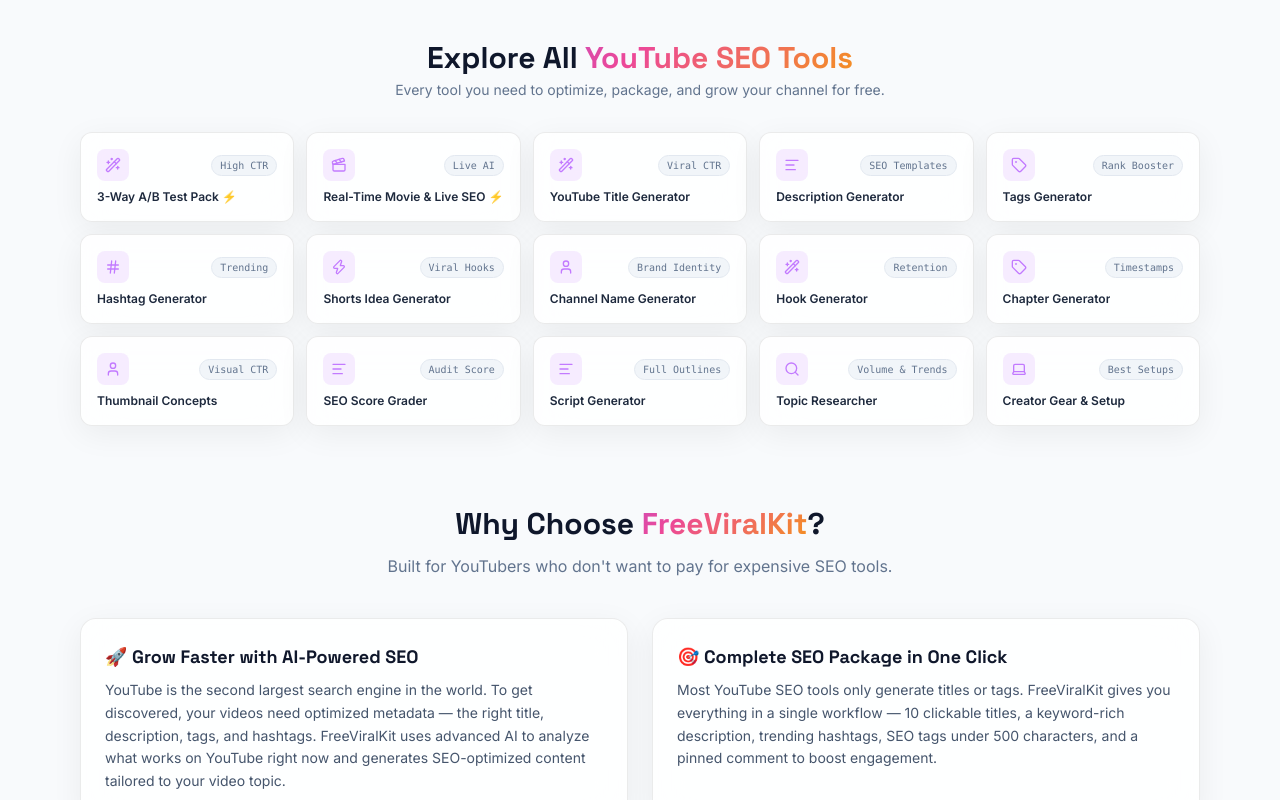
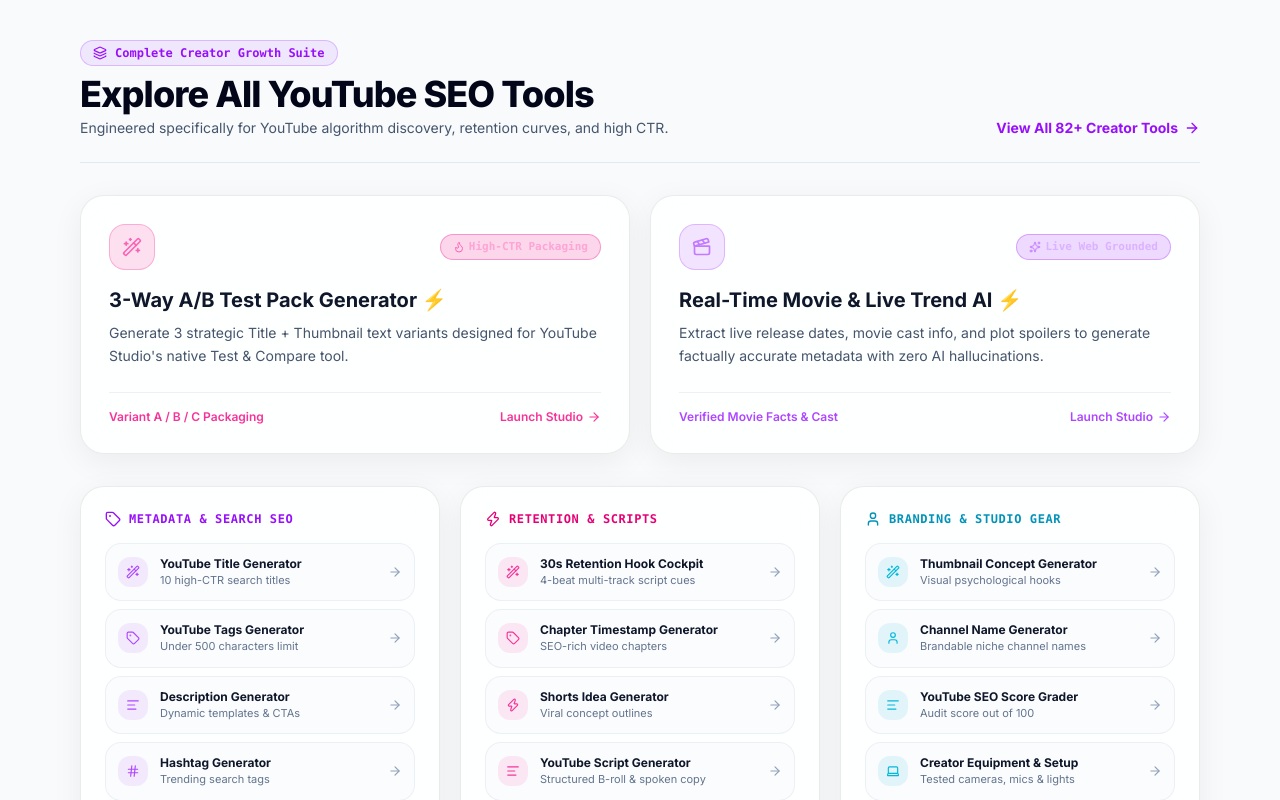
Before and after one commit to shivasap27sh-del/freeviralkit, a Next.js app: page / in a window 1280 px wide. Shown: the part 900-1700 px from the top of the page. Built offline with nearby package versions, Linux system fonts and the light colour scheme; no server answers; the database is empty; what groq-sdk would draw is missing.

Commit message:
feat(ui): redesign homepage tools grid into high-taste Bento layout with visual hierarchy

```diff
--- a/src/components/home/HomeToolsQuickAccess.tsx
+++ b/src/components/home/HomeToolsQuickAccess.tsx
@@ -1,71 +1,224 @@
 import Link from 'next/link';
 import {
   Wand2,
+  Clapperboard,
+  Tag,
   AlignLeft,
+  Hash,
   Search,
+  Zap,
   User,
-  Zap,
-  Tag,
-  Hash,
   Laptop,
   ArrowRight,
-  Clapperboard,
+  Sparkles,
+  Flame,
+  Layers,
 } from 'lucide-react';
-
-const homeTools = [
-  { href: '/youtube-ab-test-generator', title: '3-Way A/B Test Pack ⚡', icon: Wand2, badge: 'High CTR' },
-  { href: '/youtube-realtime-title-generator', title: 'Real-Time Movie & Live SEO ⚡', icon: Clapperboard, badge: 'Live AI' },
-  { href: '/youtube-title-generator', title: 'YouTube Title Generator', icon: Wand2, badge: 'Viral CTR' },
-  { href: '/youtube-description-generator', title: 'Description Generator', icon: AlignLeft, badge: 'SEO Templates' },
-  { href: '/youtube-tags-generator', title: 'Tags Generator', icon: Tag, badge: 'Rank Booster' },
-  { href: '/youtube-hashtag-generator', title: 'Hashtag Generator', icon: Hash, badge: 'Trending' },
-  { href: '/youtube-shorts-idea-generator', title: 'Shorts Idea Generator', icon: Zap, badge: 'Viral Hooks' },
-  { href: '/youtube-channel-name-generator', title: 'Channel Name Generator', icon: User, badge: 'Brand Identity' },
-  { href: '/youtube-hook-generator', title: 'Hook Generator', icon: Wand2, badge: 'Retention' },
-  { href: '/youtube-chapter-generator', title: 'Chapter Generator', icon: Tag, badge: 'Timestamps' },
-  { href: '/youtube-thumbnail-generator', title: 'Thumbnail Concepts', icon: User, badge: 'Visual CTR' },
-  { href: '/youtube-seo-grader', title: 'SEO Score Grader', icon: AlignLeft, badge: 'Audit Score' },
-  { href: '/youtube-script-generator', title: 'Script Generator', icon: AlignLeft, badge: 'Full Outlines' },
-  { href: '/youtube-topic-researcher', title: 'Topic Researcher', icon: Search, badge: 'Volume & Trends' },
-  { href: '/creator-gear', title: 'Creator Gear & Setup', icon: Laptop, badge: 'Best Setups' },
-];
 
 export function HomeToolsQuickAccess() {
   return (
-    <section className="mt-20">
-      <div className="text-center mb-8">
-        <h2 className="font-display text-2xl md:text-3xl font-extrabold text-slate-900 dark:text-white">
-          Explore All <span className="text-gradient">YouTube SEO Tools</span>
+    <section className="mt-20 space-y-8">
+      {/* Section Header */}
+      <div className="flex flex-col md:flex-row md:items-end justify-between gap-4 border-b border-slate-200 dark:border-slate-800/80 pb-6">
+        <div>
+          <div className="inline-flex items-center gap-2 px-3 py-1 rounded-full text-xs font-mono font-bold bg-purple-500/10 border border-purple-500/30 text-purple-600 dark:text-purple-300 mb-2">
+            <Layers className="w-3.5 h-3.5" />
+            <span>Complete Creator Growth Suite</span>
+          </div>
+          <h2 className="text-2xl sm:text-3xl md:text-4xl font-extrabold text-slate-950 dark:text-white tracking-tight">
+            Explore All <span className="gradient-text">YouTube SEO Tools</span>
           </h2>
-        <p className="text-slate-500 text-sm mt-1">
-          Every tool you need to optimize, package, and grow your channel for free.
+          <p className="text-slate-600 dark:text-slate-400 text-sm mt-1">
+            Engineered specifically for YouTube algorithm discovery, retention curves, and high CTR.
           </p>
         </div>
 
-      <div className="grid grid-cols-2 sm:grid-cols-3 lg:grid-cols-5 gap-3">
-        {homeTools.map((tool) => {
-          const Icon = tool.icon;
+        <Link
+          href="/tools"
+          className="inline-flex items-center gap-1.5 text-sm font-bold text-purple-600 dark:text-purple-400 hover:text-purple-500 transition-colors group self-start md:self-auto"
+        >
+          <span>View All 82+ Creator Tools</span>
+          <ArrowRight className="w-4 h-4 group-hover:translate-x-1 transition-transform" />
+        </Link>
+      </div>
+
+      {/* Flagship Bento Highlights (2 Feature Cards) */}
+      <div className="grid grid-cols-1 md:grid-cols-2 gap-5">
+        {/* Flagship 1: A/B Test Pack */}
+        <Link
+          href="/youtube-ab-test-generator"
+          className="glass-card rounded-3xl p-6 sm:p-7 border border-pink-500/30 hover:border-pink-500/60 bg-gradient-to-br from-pink-500/5 via-slate-900/40 to-slate-900/80 group transition-all duration-200 flex flex-col justify-between shadow-lg hover:shadow-pink-500/10"
+        >
+          <div>
+            <div className="flex items-center justify-between gap-2 mb-4">
+              <div className="p-3 rounded-2xl bg-pink-500/15 text-pink-400 border border-pink-500/30">
+                <Wand2 className="w-5 h-5" />
+              </div>
+              <span className="text-[11px] font-mono font-bold px-3 py-1 rounded-full bg-pink-500/20 text-pink-300 border border-pink-500/40 flex items-center gap-1">
+                <Flame className="w-3 h-3 text-pink-400" /> High-CTR Packaging
+              </span>
+            </div>
+            <h3 className="text-xl font-bold text-slate-900 dark:text-white group-hover:text-pink-400 transition-colors">
+              3-Way A/B Test Pack Generator ⚡
+            </h3>
+            <p className="text-slate-600 dark:text-slate-300 text-sm mt-2 leading-relaxed">
+              Generate 3 strategic Title + Thumbnail text variants designed for YouTube Studio&apos;s native Test &amp; Compare tool.
+            </p>
+          </div>
+
+          <div className="mt-6 pt-4 border-t border-slate-200/60 dark:border-slate-800/80 flex items-center justify-between text-xs font-semibold text-pink-500 dark:text-pink-400">
+            <span>Variant A / B / C Packaging</span>
+            <span className="flex items-center gap-1 group-hover:translate-x-1 transition-transform">
+              Launch Studio <ArrowRight className="w-3.5 h-3.5" />
+            </span>
+          </div>
+        </Link>
+
+        {/* Flagship 2: Real-Time Movie AI */}
+        <Link
+          href="/youtube-realtime-title-generator"
+          className="glass-card rounded-3xl p-6 sm:p-7 border border-purple-500/30 hover:border-purple-500/60 bg-gradient-to-br from-purple-500/5 via-slate-900/40 to-slate-900/80 group transition-all duration-200 flex flex-col justify-between shadow-lg hover:shadow-purple-500/10"
+        >
+          <div>
+            <div className="flex items-center justify-between gap-2 mb-4">
+              <div className="p-3 rounded-2xl bg-purple-500/15 text-purple-400 border border-purple-500/30">
+                <Clapperboard className="w-5 h-5" />
+              </div>
+              <span className="text-[11px] font-mono font-bold px-3 py-1 rounded-full bg-purple-500/20 text-purple-300 border border-purple-500/40 flex items-center gap-1">
+                <Sparkles className="w-3 h-3 text-purple-400" /> Live Web Grounded
+              </span>
+            </div>
+            <h3 className="text-xl font-bold text-slate-900 dark:text-white group-hover:text-purple-400 transition-colors">
+              Real-Time Movie &amp; Live Trend AI ⚡
+            </h3>
+            <p className="text-slate-600 dark:text-slate-300 text-sm mt-2 leading-relaxed">
+              Extract live release dates, movie cast info, and plot spoilers to generate factually accurate metadata with zero AI hallucinations.
+            </p>
+          </div>
+
+          <div className="mt-6 pt-4 border-t border-slate-200/60 dark:border-slate-800/80 flex items-center justify-between text-xs font-semibold text-purple-500 dark:text-purple-400">
+            <span>Verified Movie Facts &amp; Cast</span>
+            <span className="flex items-center gap-1 group-hover:translate-x-1 transition-transform">
+              Launch Studio <ArrowRight className="w-3.5 h-3.5" />
+            </span>
+          </div>
+        </Link>
+      </div>
+
+      {/* Categorized Bento Pillars (3 Workflow Columns) */}
+      <div className="grid grid-cols-1 md:grid-cols-3 gap-5">
+        {/* Pillar 1: Search & Metadata */}
+        <div className="glass-card rounded-3xl p-6 border border-slate-200 dark:border-slate-800 space-y-4">
+          <div className="flex items-center gap-2 text-xs font-mono font-bold text-purple-600 dark:text-purple-400 uppercase tracking-wider">
+            <Tag className="w-4 h-4" /> Metadata &amp; Search SEO
+          </div>
+          <div className="space-y-2">
+            {[
+              { href: '/youtube-title-generator', title: 'YouTube Title Generator', desc: '10 high-CTR search titles', icon: Wand2 },
+              { href: '/youtube-tags-generator', title: 'YouTube Tags Generator', desc: 'Under 500 characters limit', icon: Tag },
+              { href: '/youtube-description-generator', title: 'Description Generator', desc: 'Dynamic templates & CTAs', icon: AlignLeft },
+              { href: '/youtube-hashtag-generator', title: 'Hashtag Generator', desc: 'Trending search tags', icon: Hash },
+              { href: '/youtube-topic-researcher', title: 'Niche Topic Researcher', desc: 'Volume & competition check', icon: Search },
+            ].map((item) => {
+              const ItemIcon = item.icon;
               return (
                 <Link
-              key={tool.href}
-              href={tool.href}
-              className="glass-card rounded-xl p-4 flex flex-col items-start justify-between group hover:border-purple-500/40 hover:shadow-lg transition-all"
+                  key={item.href}
+                  href={item.href}
+                  className="p-3 rounded-2xl bg-slate-50/60 dark:bg-slate-950/60 border border-slate-200/60 dark:border-slate-800/60 hover:border-purple-500/50 transition-all flex items-center justify-between group block"
                 >
-              <div className="w-full flex items-center justify-between mb-2">
-                <div className="p-2 rounded-lg bg-purple-500/10 text-purple-400 group-hover:bg-purple-500 group-hover:text-white transition-colors">
-                  <Icon className="w-4 h-4" />
+                  <div className="flex items-center gap-3">
+                    <div className="p-2 rounded-xl bg-purple-500/10 text-purple-500 dark:text-purple-400 group-hover:bg-purple-500 group-hover:text-white transition-colors">
+                      <ItemIcon className="w-3.5 h-3.5" />
                     </div>
-                <span className="text-[10px] font-mono px-2 py-0.5 rounded-full bg-slate-100 dark:bg-slate-800 text-slate-500 border border-slate-200 dark:border-slate-700">
-                  {tool.badge}
-                </span>
+                    <div>
+                      <div className="text-xs font-bold text-slate-900 dark:text-white group-hover:text-purple-400 transition-colors">
+                        {item.title}
                       </div>
-              <span className="font-semibold text-xs text-slate-800 dark:text-slate-200 group-hover:text-purple-400 transition-colors line-clamp-1">
-                {tool.title}
-              </span>
+                      <div className="text-[11px] text-slate-500 line-clamp-1">{item.desc}</div>
+                    </div>
+                  </div>
+                  <ArrowRight className="w-3.5 h-3.5 text-slate-400 group-hover:text-purple-400 group-hover:translate-x-0.5 transition-all shrink-0" />
                 </Link>
               );
             })}
           </div>
+        </div>
+
+        {/* Pillar 2: Retention & Script Doctoring */}
+        <div className="glass-card rounded-3xl p-6 border border-slate-200 dark:border-slate-800 space-y-4">
+          <div className="flex items-center gap-2 text-xs font-mono font-bold text-pink-600 dark:text-pink-400 uppercase tracking-wider">
+            <Zap className="w-4 h-4" /> Retention &amp; Scripts
+          </div>
+          <div className="space-y-2">
+            {[
+              { href: '/youtube-hook-generator', title: '30s Retention Hook Cockpit', desc: '4-beat multi-track script cues', icon: Wand2 },
+              { href: '/youtube-chapter-generator', title: 'Chapter Timestamp Generator', desc: 'SEO-rich video chapters', icon: Tag },
+              { href: '/youtube-shorts-idea-generator', title: 'Shorts Idea Generator', desc: 'Viral concept outlines', icon: Zap },
+              { href: '/youtube-script-generator', title: 'YouTube Script Generator', desc: 'Structured B-roll & spoken copy', icon: AlignLeft },
+            ].map((item) => {
+              const ItemIcon = item.icon;
+              return (
+                <Link
+                  key={item.href}
+                  href={item.href}
+                  className="p-3 rounded-2xl bg-slate-50/60 dark:bg-slate-950/60 border border-slate-200/60 dark:border-slate-800/60 hover:border-pink-500/50 transition-all flex items-center justify-between group block"
+                >
+                  <div className="flex items-center gap-3">
+                    <div className="p-2 rounded-xl bg-pink-500/10 text-pink-500 dark:text-pink-400 group-hover:bg-pink-500 group-hover:text-white transition-colors">
+                      <ItemIcon className="w-3.5 h-3.5" />
+                    </div>
+                    <div>
+                      <div className="text-xs font-bold text-slate-900 dark:text-white group-hover:text-pink-400 transition-colors">
+                        {item.title}
+                      </div>
+                      <div className="text-[11px] text-slate-500 line-clamp-1">{item.desc}</div>
+                    </div>
+                  </div>
+                  <ArrowRight className="w-3.5 h-3.5 text-slate-400 group-hover:text-pink-400 group-hover:translate-x-0.5 transition-all shrink-0" />
+                </Link>
+              );
+            })}
+          </div>
+        </div>
+
+        {/* Pillar 3: Packaging & Creator Gear */}
+        <div className="glass-card rounded-3xl p-6 border border-slate-200 dark:border-slate-800 space-y-4">
+          <div className="flex items-center gap-2 text-xs font-mono font-bold text-cyan-600 dark:text-cyan-400 uppercase tracking-wider">
+            <User className="w-4 h-4" /> Branding &amp; Studio Gear
+          </div>
+          <div className="space-y-2">
+            {[
+              { href: '/youtube-thumbnail-generator', title: 'Thumbnail Concept Generator', desc: 'Visual psychological hooks', icon: Wand2 },
+              { href: '/youtube-channel-name-generator', title: 'Channel Name Generator', desc: 'Brandable niche channel names', icon: User },
+              { href: '/youtube-seo-grader', title: 'YouTube SEO Score Grader', desc: 'Audit score out of 100', icon: AlignLeft },
+              { href: '/creator-gear', title: 'Creator Equipment & Setup', desc: 'Tested cameras, mics & lights', icon: Laptop },
+            ].map((item) => {
+              const ItemIcon = item.icon;
+              return (
+                <Link
+                  key={item.href}
+                  href={item.href}
+                  className="p-3 rounded-2xl bg-slate-50/60 dark:bg-slate-950/60 border border-slate-200/60 dark:border-slate-800/60 hover:border-cyan-500/50 transition-all flex items-center justify-between group block"
+                >
+                  <div className="flex items-center gap-3">
+                    <div className="p-2 rounded-xl bg-cyan-500/10 text-cyan-500 dark:text-cyan-400 group-hover:bg-cyan-500 group-hover:text-white transition-colors">
+                      <ItemIcon className="w-3.5 h-3.5" />
+                    </div>
+                    <div>
+                      <div className="text-xs font-bold text-slate-900 dark:text-white group-hover:text-cyan-400 transition-colors">
+                        {item.title}
+                      </div>
+                      <div className="text-[11px] text-slate-500 line-clamp-1">{item.desc}</div>
+                    </div>
+                  </div>
+                  <ArrowRight className="w-3.5 h-3.5 text-slate-400 group-hover:text-cyan-400 group-hover:translate-x-0.5 transition-all shrink-0" />
+                </Link>
+              );
+            })}
+          </div>
+        </div>
+      </div>
     </section>
   );
 }
```
Lines whose indentation alone changed are shown as unchanged.
